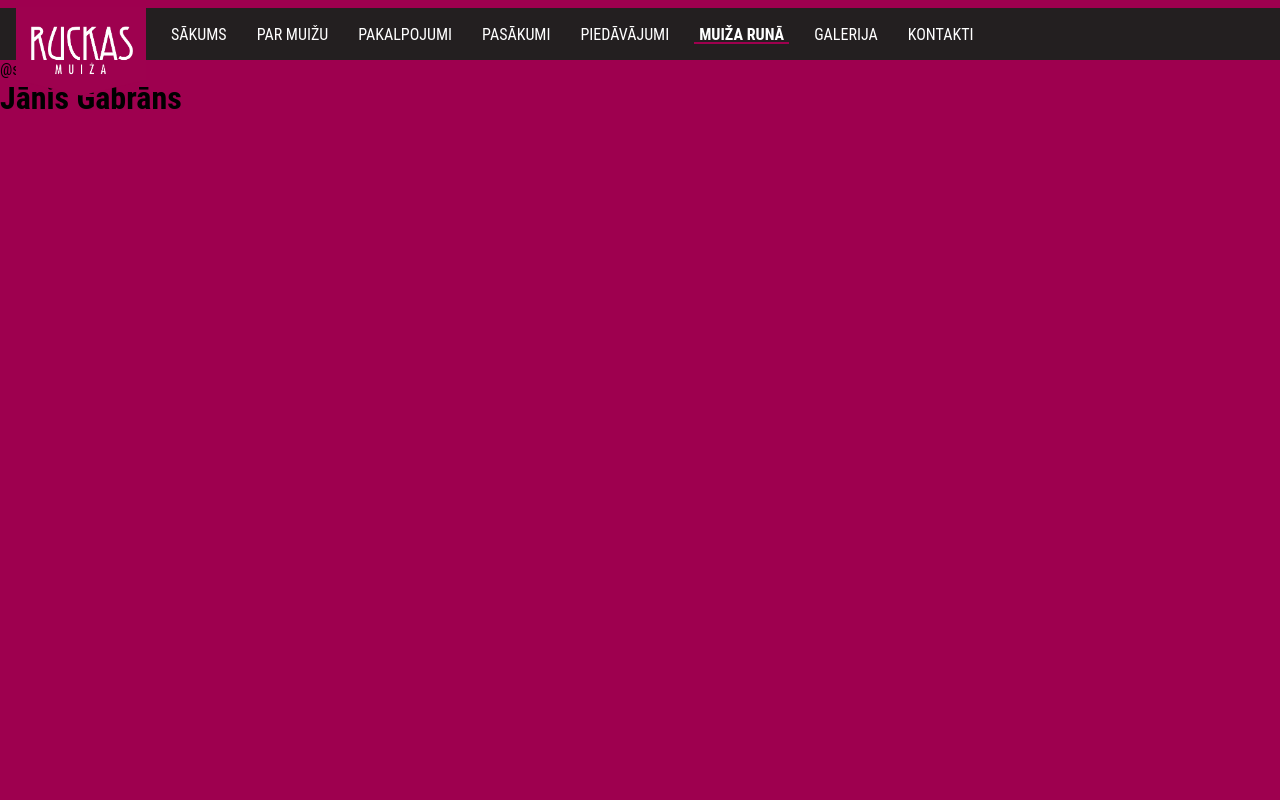
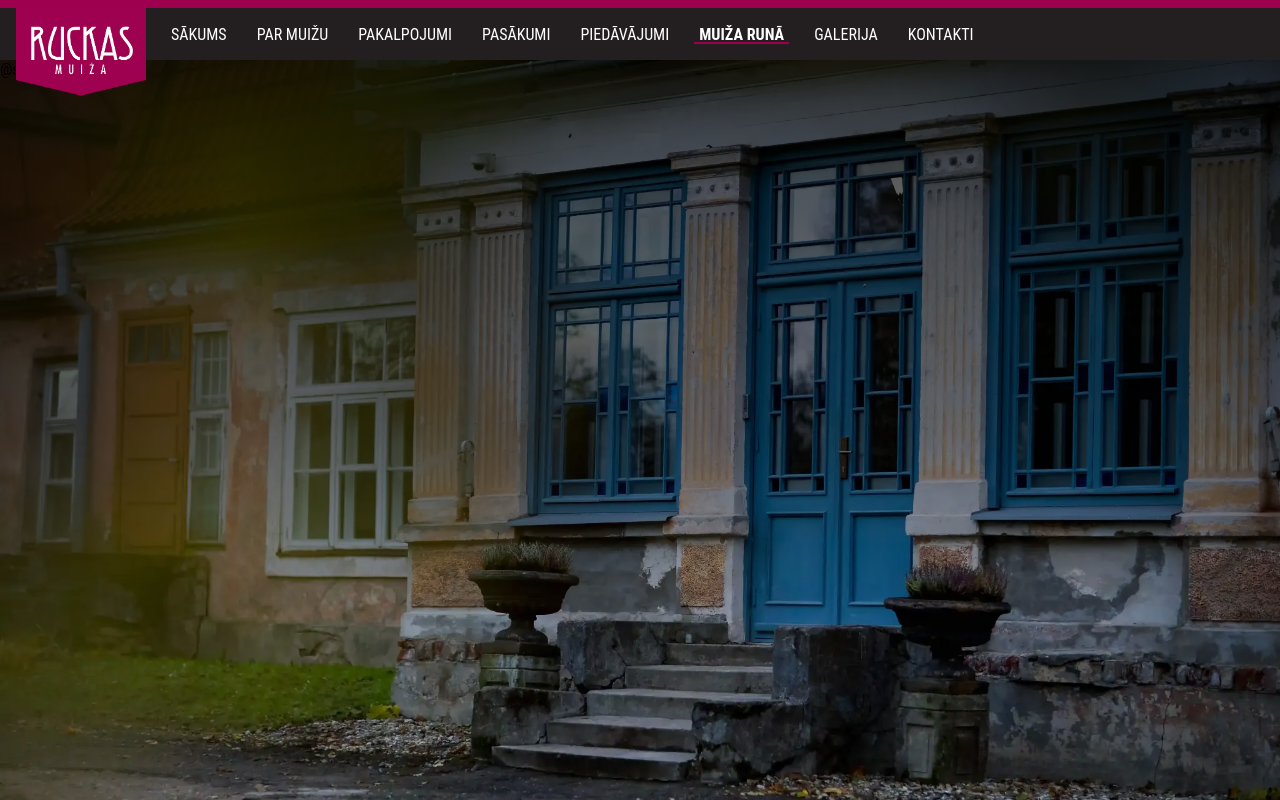
Before and after one commit to jkrigerts/ruckasmuiza, a Laravel app: page /muiza-runa/janis-gabrans in a window 1280 px wide. Run offline with Laravel 10, Linux system fonts and the light colour scheme; data that the repository does not hold is empty; style sheets or scripts are compiled from the project's sources; some libraries are stand-ins or nearby versions; some web fonts are replaced.

Commit message:
bloga attēlošana
Aktualitātes, renārs sproģis runā, jāņa gabrāna piezīmes. hover animācijas, blog page view, typography, pill statistics

```diff
--- a/resources/sass/abstracts/_variables.scss
+++ b/resources/sass/abstracts/_variables.scss
@@ -1,6 +1,7 @@
 $color-raspberry-red-light: hsl(330deg, 100%, 34%);
 $color-raspberry-red: hsl(330deg, 100%, 31%);
 $color-raspberry-red-dark: hsl(330deg, 100%, 28%);
+$color-raspberry-red-dark-opacity-90: rgba(143, 0, 72, 0.9);
 
 $color-clay-brown-light: hsl(9deg, 53%, 50%);
 $color-clay-brown: hsl(9deg, 53%, 45%);
@@ -55,4 +56,5 @@
 
 $text-shadow: 0 0 100px $color-black-true;
 $box-shadow: 0 5px 150px $color-black-true;
+$box-shadow-light: 0 5px 30px rgba(0, 0, 0, 0.5);
 $border-radius: 3px;
--- a/resources/sass/pages/blog/_news.scss
+++ b/resources/sass/pages/blog/_news.scss
@@ -0,0 +1,232 @@
+$spacing-xl: 4rem;
+$spacing-lg: 2rem;
+$spacing-md: 1.5rem;
+$spacing-sm: 1rem;
+$spacing-xs: 0.5rem;
+
+.page-margins {
+    height: 100%;
+    max-width: $content-max-width;
+    padding: 0 $spacing-md;
+    margin: $spacing-lg auto;
+    display: flex;
+    flex-direction: column;
+    justify-content: center;
+    align-items: center;
+    gap: $spacing-lg;
+}
+
+.head {
+    margin: 4rem 1rem 1rem;
+}
+
+.__news-screen-image {
+    position: fixed;
+    top: 0;
+    height: calc(100vh - 60px); // 60px - nav height
+    margin-top: 60px;
+    width: 100%;
+    z-index: -1;
+
+    .gradient {
+        position: absolute;
+        width: 100%;
+        height: 100%;
+        background-color: transparent;
+        background: linear-gradient(
+            to bottom,
+            rgba(0, 0, 0, 0.7) 0%,
+            rgba(0, 0, 0, 0.5) 50%,
+            transparent 100%
+        );
+    }
+
+    .gradient-reading {
+        position: absolute;
+        width: 100%;
+        height: 100%;
+        background-color: transparent;
+        background: linear-gradient(
+            to bottom,
+            rgba(0, 0, 0, 0.95) 0%,
+            rgba(0, 0, 0, 0.9) 50%,
+            rgba(0, 0, 0, 0.8) 100%
+        );
+    }
+
+    img {
+        width: 100%;
+        height: 100%;
+        object-fit: cover;
+        object-position: center;
+
+        -webkit-user-select: none;
+        -moz-user-select: none;
+        -ms-user-select: none;
+        user-select: none;
+    }
+}
+
+.page-title {
+    font-family: $font-display;
+    font-size: $font-size-xl;
+    color: $color-white;
+    text-align: center;
+    text-transform: uppercase;
+    line-height: 80%;
+    opacity: 0.9;
+}
+
+.blog-section {
+    display: grid;
+    grid-template-columns: 1fr 1fr 1fr;
+    gap: $spacing-xl;
+}
+.blog-card {
+    display: flex;
+    flex-direction: column;
+
+    background-color: $color-raspberry-red-dark-opacity-90;
+    padding: $spacing-md;
+    border-radius: $border-radius;
+    gap: $spacing-sm;
+    box-shadow: $box-shadow-light;
+
+    img {
+        width: 100%;
+        aspect-ratio: 1;
+        object-fit: cover;
+        border-radius: $border-radius;
+    }
+
+    text-decoration: none;
+    color: $color-white;
+    .date {
+        font-size: $font-size-md;
+        text-transform: uppercase;
+        font-weight: normal;
+        margin-bottom: -$spacing-sm;
+        opacity: 0.75;
+    }
+    .content {
+        display: flex;
+        flex-direction: column;
+
+        gap: $spacing-sm;
+
+        h2 {
+            text-transform: uppercase;
+            font-size: $font-size-lg;
+        }
+        p {
+            font-weight: normal;
+            font-size: $font-size-md;
+        }
+    }
+
+    transition: $transition-duration ease-out;
+    cursor: pointer;
+    &:hover {
+        filter: brightness(1.2);
+        transform: scale(1.01);
+    }
+}
+
+.blog-post {
+    width: 100%;
+    .border {
+        border: $spacing-md solid $color-raspberry-red-dark-opacity-90;
+        border-radius: $border-radius;
+        width: 100%;
+        aspect-ratio: 16 / 7;
+        margin-top: $spacing-lg;
+        img {
+            width: 100%;
+            height: 100%;
+            object-fit: cover;
+            border-radius: $border-radius;
+        }
+    }
+    color: $color-white;
+    text-align: start;
+    display: flex;
+    flex-direction: column;
+    align-items: start;
+    .metadata {
+        flex-wrap: wrap;
+        display: flex;
+        flex-direction: row;
+        gap: $spacing-sm;
+        font-weight: bold;
+        text-transform: uppercase;
+        p {
+            border-radius: 999px;
+            background-color: $color-raspberry-red-dark-opacity-90;
+            padding: $spacing-xs $spacing-sm;
+        }
+    }
+    h1 {
+        margin-top: $spacing-lg;
+        font-size: $font-size-xl;
+        opacity: 0.85;
+        text-align: start;
+    }
+}
+
+.blog-post-content {
+    line-height: 2;
+    margin-bottom: $spacing-xl;
+    h2 {
+        font-family: $font-display;
+        font-size: $font-size-lg;
+        text-transform: uppercase;
+        margin-top: $spacing-lg;
+        margin-bottom: $spacing-xs;
+    }
+    p {
+        font-weight: normal;
+        font-size: $font-size-md;
+    }
+}
+.__news {
+    @include md-breakpoint {
+        .blog-section {
+            grid-template-columns: 1fr 1fr;
+            gap: $spacing-lg;
+        }
+        .page-title {
+            font-size: calc(2.1rem + 3vw);
+            line-height: 1.2;
+        }
+
+        .blog-post-content {
+            margin-bottom: $spacing-md;
+            h2 {
+                margin-top: $spacing-xl;
+                line-height: 1.2;
+            }
+        }
+        .blog-post {
+            .border {
+                aspect-ratio: 16 / 10;
+            }
+            .metadata {
+                gap: $spacing-md;
+                p {
+                    margin-top: -$spacing-sm;
+                    font-size: $font-size-sm;
+                }
+            }
+            h1 {
+                margin-top: 0;
+                text-align: start;
+            }
+        }
+    }
+
+    @include xs-breakpoint {
+        .blog-section {
+            grid-template-columns: 1fr;
+        }
+    }
+}
--- a/resources/views/blog/gabrans.blade.php
+++ /dev/null
@@ -1,3 +0,0 @@
-<x-layouts.app>
-  <h1 class="font-playfair text-3xl text-center">Jānis Gabrāns</h1>
-</x-layouts.app>
--- a/resources/views/blog/news.blade.php
+++ b/resources/views/blog/news.blade.php
@@ -1,3 +1,29 @@
+<?php
+  $title = ['renārs sproģis runā', 'jāņa gabrāna piezīmes', 'aktualitātes'];
+?>
+
 <x-layouts.app>
-  <h1 class="font-playfair text-3xl text-center">Blogs</h1>
+  <div class="__news">
+    <div class="__news-screen-image">
+      <div class="gradient"></div>
+      <img src="{{ asset('images/landing/landing3.webp') }}" alt="">
+    </div>
+    <div class="page-margins">
+      <div class="head">
+        <h1 class="page-title">{{$title[$blogPosts[0]->section_id - 1]}}</h1>
+        </div>
+      <section class="blog-section">
+        @foreach ($blogPosts as $post)
+        <a class="blog-card" href="{{ route('blog.id', $post->id) }}" >
+          <img src="{{ Storage::url($post->image) }}" alt="">
+          <p class="date">{{ $post->created_at }}</p>
+          <div class="content">
+            <h2>{{ strip_tags(Str::limit($post->title, 28, '...')) }}</h2>
+            <p>{{ strip_tags(Str::limit($post->content, 100, '...')) }}</p>
+          </div>
+        </a>
+        @endforeach
+      </section>
+    </div>
+</div>
 </x-layouts.app>
--- a/resources/views/blog/sprogis.blade.php
+++ /dev/null
@@ -1,3 +0,0 @@
-<x-layouts.app>
-  <h1 class="font-playfair text-3xl text-center">Renārs Sproģis</h1>
-</x-layouts.app>
--- /dev/null
+++ b/resources/views/components/icons/share.blade.php
@@ -0,0 +1 @@
+<svg xmlns="http://www.w3.org/2000/svg" {{ isset($attributes) ? $attributes : '' }}  fill="white" height="32" viewBox="50 -920 950 860" width="32"><path d="M720-80q-50 0-85-35t-35-85q0-7 1-14.5t3-13.5L322-392q-17 15-38 23.5t-44 8.5q-50 0-85-35t-35-85q0-50 35-85t85-35q23 0 44 8.5t38 23.5l282-164q-2-6-3-13.5t-1-14.5q0-50 35-85t85-35q50 0 85 35t35 85q0 50-35 85t-85 35q-23 0-44-8.5T638-672L356-508q2 6 3 13.5t1 14.5q0 7-1 14.5t-3 13.5l282 164q17-15 38-23.5t44-8.5q50 0 85 35t35 85q0 50-35 85t-85 35Z"/></svg>
--- a/routes/web.php
+++ b/routes/web.php
@@ -1,7 +1,9 @@
 <?php
 
+use App\Models\Blog;
 use Illuminate\Http\Request;
 use Illuminate\Support\Facades\Route;
+use Livewire\Livewire;
 
 /*
 |--------------------------------------------------------------------------
@@ -14,22 +16,37 @@
 |
 */
 
-Route::get('/', function () {return view('landing');})
+Route::get('/', function () {
+       return view('landing');
+})
        ->name("landing");
 
-Route::get('/par-muizu', function () { return view('about');})
+Route::get('/par-muizu', function () {
+       return view('about');
+})
        ->name("about");
 
-Route::group([
+Route::group(
+       [
               "prefix" => "/pakalpojumi",
               "as" => "services.",
        ],
-       function() {
-              Route::get('/', function () {return view('services/services');})->name("");
-              Route::get('/naksnosana', function () {return view('services/stay');})->name("stay");
-              Route::get('/kazas', function () {return view('services/weddings');})->name("weddings");
-              Route::get('/svinibas', function () {return view('services/celebrations');})->name("celebrations");
-              Route::get('/noma', function () {return view('services/rent');})->name("rent");
+       function () {
+              Route::get('/', function () {
+                     return view('services/services');
+              })->name("");
+              Route::get('/naksnosana', function () {
+                     return view('services/stay');
+              })->name("stay");
+              Route::get('/kazas', function () {
+                     return view('services/weddings');
+              })->name("weddings");
+              Route::get('/svinibas', function () {
+                     return view('services/celebrations');
+              })->name("celebrations");
+              Route::get('/noma', function () {
+                     return view('services/rent');
+              })->name("rent");
        }
 );
 
@@ -40,30 +57,55 @@
 })->name("events");
 
 
-Route::group([
+Route::group(
+       [
               "prefix" => "/piedavajumi",
               "as" => "offers.",
        ],
-       function() {
-              Route::get('/ipasie-piedavajumi', function () {return view('offers/special_offers');})->name("special_offers");
-              Route::get('/atputa', function () {return view('offers/rest');})->name("rest");
-              Route::get('/davanu-kartes', function () {return view('offers/gift_cards');})->name("gift_cards");
+       function () {
+              Route::get('/ipasie-piedavajumi', function () {
+                     return view('offers/special_offers');
+              })->name("special_offers");
+              Route::get('/atputa', function () {
+                     return view('offers/rest');
+              })->name("rest");
+              Route::get('/davanu-kartes', function () {
+                     return view('offers/gift_cards');
+              })->name("gift_cards");
        }
 );
 
-Route::group([
+Route::group(
+       [
               "prefix" => "/muiza-runa",
               "as" => "blog.",
        ],
-       function() {
-       Route::get('/aktualitates', function () {return view('blog/news');})->name("news");
-       Route::get('/renars-sprogis', function () {return view('blog/sprogis');})->name("sprogis");
-       Route::get('/janis-gabrans', function () {return view('blog/gabrans');})->name("gabrans");
+       function () {
+              Route::get('/aktualitates', function () {
+                     $blogPost = Blog::where('section_id', 3)->get();
+                     return view('blog/news', ['blogPosts' => $blogPost]);
+              })->name("news");
+              Route::get('/renars-sprogis', function () {
+                     $blogPost = Blog::where('section_id', 1)->get();
+                     return view('blog/news', ['blogPosts' => $blogPost]);
+              })->name("sprogis");
+              Route::get('/janis-gabrans', function () {
+                     $blogPost = Blog::where('section_id', 2)->get();
+                     return view('blog/news', ['blogPosts' => $blogPost]);
+              })->name("gabrans");
+              Route::get('/{id}', function ($id) {
+                     $blogPost = Blog::where('id', $id)->firstOrFail();
+                     return view('blog/blog-post', ['blogPost' => $blogPost]);
+              })->name("id");
        }
 );
 
-Route::get('/galerija', function () { return view('gallery');})
+Route::get('/galerija', function () {
+       return view('gallery');
+})
        ->name("gallery");
 
-Route::get('/kontakti', function () { return view('contacts');})
+Route::get('/kontakti', function () {
+       return view('contacts');
+})
        ->name("contacts");
```
Also changed, not shown: resources/views/blog/blog-post.blade.php (added, +21 -0 lines). Lines whose indentation alone changed are shown as unchanged.
